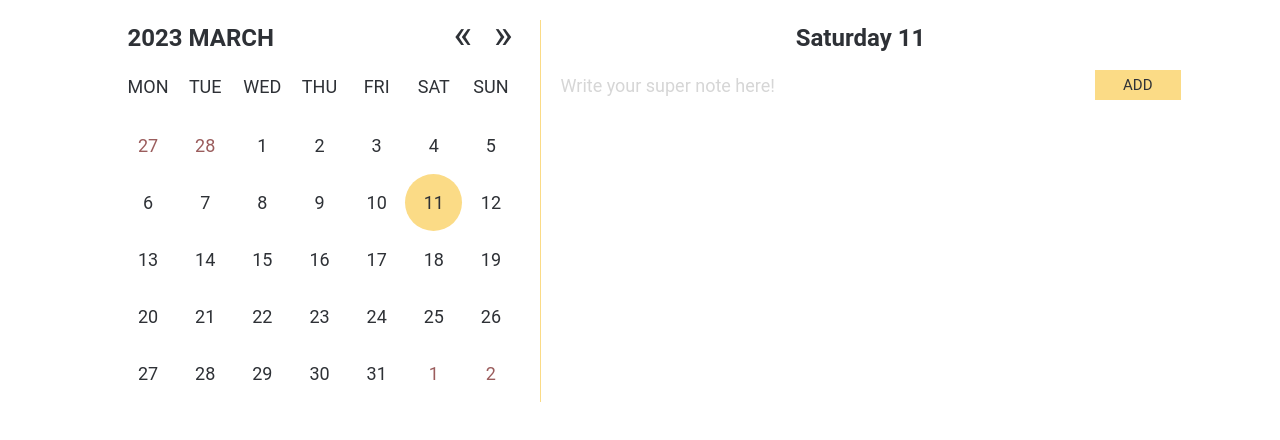
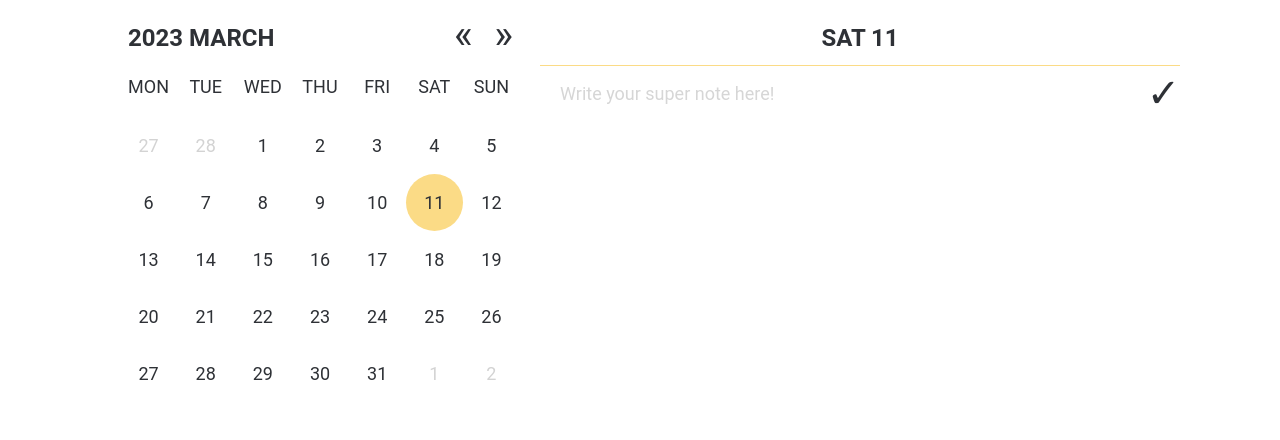
Before and after one commit to IevaSta/18-calendar, a React (Create React App) app: page / in a window 1280 px wide. Shown: the top 440 px of the page. Built offline with nearby package versions, Linux system fonts and the light colour scheme.

Commit message:
notesList style refactoring

```diff
--- a/src/Components/Notes.jsx
+++ b/src/Components/Notes.jsx
@@ -12,13 +12,13 @@ function Notes() {
     }, [dispachDataNotes]);
 
     const weekDayTitle = [
-        'Monday',
-        'Tuesday',
-        'Wednesday',
-        'Thursday',
-        'Friday',
-        'Saturday',
-        'Sunday'
+        'MON',
+        'TUE',
+        'WED',
+        'THU',
+        'FRI',
+        'SAT',
+        'SUN'
     ];
 
     const { year, month, day, weekDay } = dataNotes;
@@ -45,7 +45,7 @@ function Notes() {
             <h2 className='right_header'>{weekDayTitle[weekDay] + ' ' + day}</h2>
             <form onSubmit={addNewNote} className="form">
                 <input ref={noteRef} placeholder="Write your super note here!" />
-                <button type="submit" className="yellow">Add</button>
+                <button type="submit" className="black">✓</button>
             </form>
             <NotesList />
         </div>
--- a/src/Components/NotesList.jsx
+++ b/src/Components/NotesList.jsx
@@ -6,7 +6,7 @@ function NotesList() {
     const { dataNotes, dispachDataNotes } = useContext(DataContext);
 
     return (
-        <div>
+        <div className="notesList">
             <ul>
                 {dataNotes && dataNotes.data?.map(day => <li key={day.id}>{day.note}</li>)}
             </ul>
--- a/src/Scss/buttons.scss
+++ b/src/Scss/buttons.scss
@@ -22,20 +22,20 @@ button {
     }
 
     &.yellow {
-        background-color: #fbdb86;
-        width: 100px;
+        background-color: white;
+        width: 50px;
         height: 30px;
-        font-size: 15px;
-        font-weight: 400;
-        color: #2e3136;
+        font-size: 40px;
+        font-weight: 700;
+        color: #fbdb86;
 
         &:hover,
         &:focus {
-            background-color: #f5d376;
+            color: #f5d376;
         }
 
         &:active {
-            background-color: #e6c262;
+            color: #e6c262;
         }
     }
 
--- a/src/Scss/days.scss
+++ b/src/Scss/days.scss
@@ -3,5 +3,5 @@
 }
 
 .notThisMonth {
-    color: rgb(155, 93, 93);
+    color: rgb(211, 211, 211);
 }
--- a/src/Scss/form.scss
+++ b/src/Scss/form.scss
@@ -1,6 +1,7 @@
 .form {
     display: flex;
     align-items: center;
+    margin-top: 10px;
 
     input {
         padding: 0 0 0 20px;
@@ -16,3 +17,14 @@
         }
     }
 }
+
+.notesList {
+    ul {
+        padding: 0 0 0 20px;
+        margin-left: 15px;
+
+        li {
+            padding: 10px 0 10px;
+        }
+    }
+}
--- a/src/Scss/frame.scss
+++ b/src/Scss/frame.scss
@@ -6,7 +6,7 @@
         min-width: 400px;
         display: flex;
         flex-direction: column;
-        justify-content: flex-end;
+        justify-content: flex-start;
         margin: 20px;
 
         .left_header {
@@ -32,8 +32,7 @@
     .right {
         width: 50%;
         margin-top: 20px;
-        margin-bottom: 20px;
-        border-left: 1px solid #fbdb86;
+        margin-bottom: 15px;
 
         .right_header {
             display: flex;
@@ -41,7 +40,8 @@
             align-items: center;
             height: 35px;
             margin: 0;
-            padding-bottom: 15px;
+            padding-bottom: 10px;
+            border-bottom: 1px solid #fbdb86;
         }
     }
 }
```
